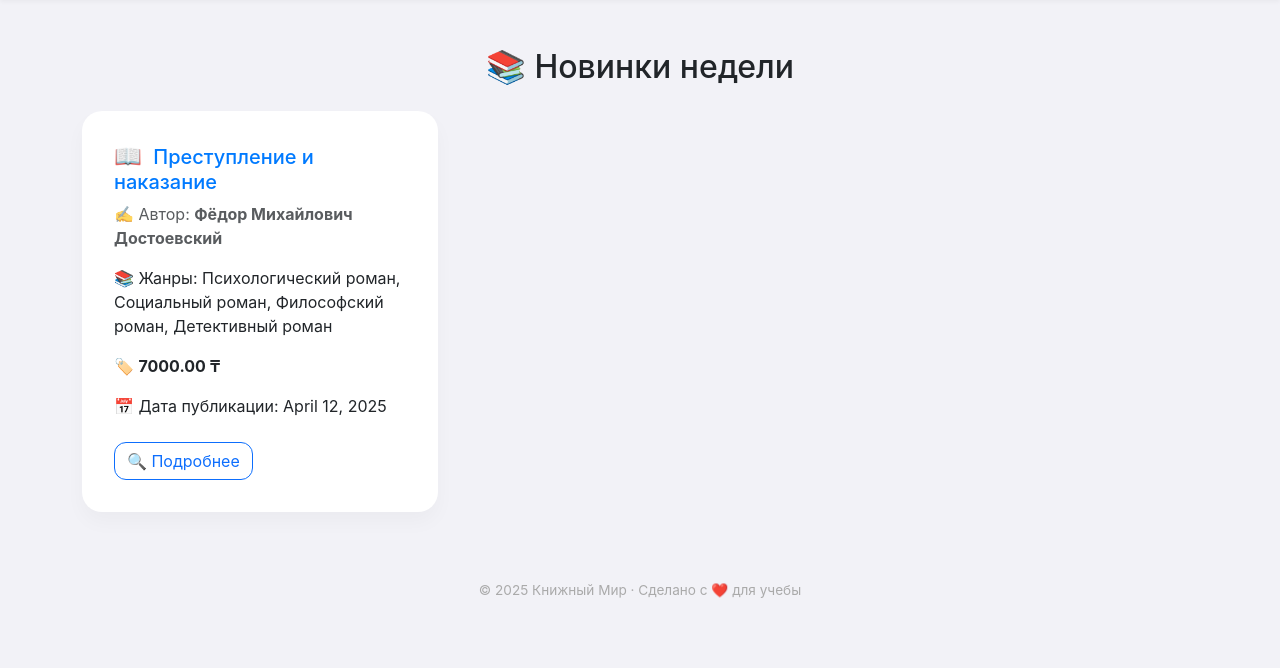
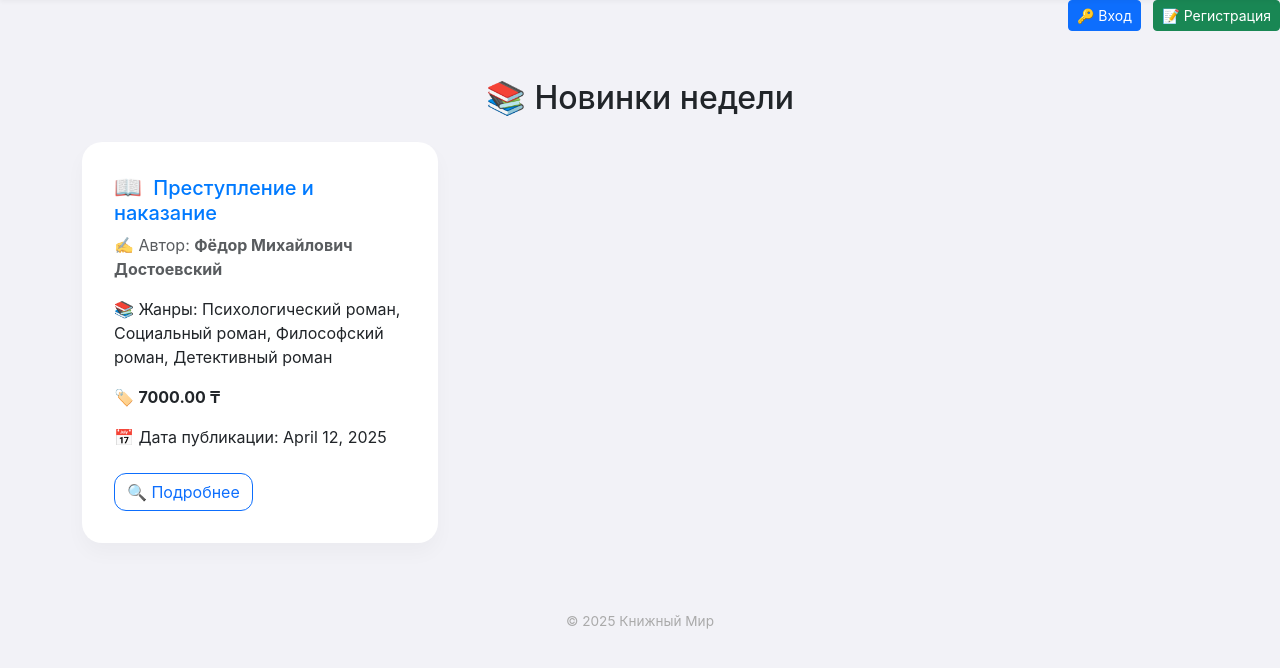
Before and after one commit to knzhgn/bookstore, a Django app: page / in a window 1280 px wide. Shown: the part 65-733 px from the top of the page. Run offline with Django 5.2, Linux system fonts and the light colour scheme; data comes from the database, SQL or seed files in the repository.

Commit message:
Добавлены регистрация, вход, профиль пользователя и шаблоны в iOS-стиле

```diff
--- a/shop/templates/shop/book_list.html
+++ b/shop/templates/shop/book_list.html
@@ -55,6 +55,15 @@
     <a href="/cart/" class="btn btn-outline-primary">🛒 Корзина</a>
   </div>
 </nav>
+<div class="text-end mb-3">
+  {% if user.is_authenticated %}
+    <a href="{% url 'profile' %}" class="btn btn-outline-primary btn-sm">👤 {{ user.username }}</a>
+    <a href="{% url 'logout' %}" class="btn btn-outline-danger btn-sm">Выйти</a>
+  {% else %}
+    <a href="{% url 'login' %}" class="btn btn-primary btn-sm me-2">🔑 Вход</a>
+    <a href="{% url 'signup' %}" class="btn btn-success btn-sm">📝 Регистрация</a>
+  {% endif %}
+</div>
 
 <!-- 📚 Каталог -->
 <div class="container mt-5">
@@ -88,7 +97,7 @@
 </div>
 
 <!-- ⚙ Подвал -->
-<footer class="mt-5">© 2025 Книжный Мир · Сделано с ❤️ для учебы</footer>
+<footer class="mt-5">© 2025 Книжный Мир </footer>
 
 </body>
 </html>
```
